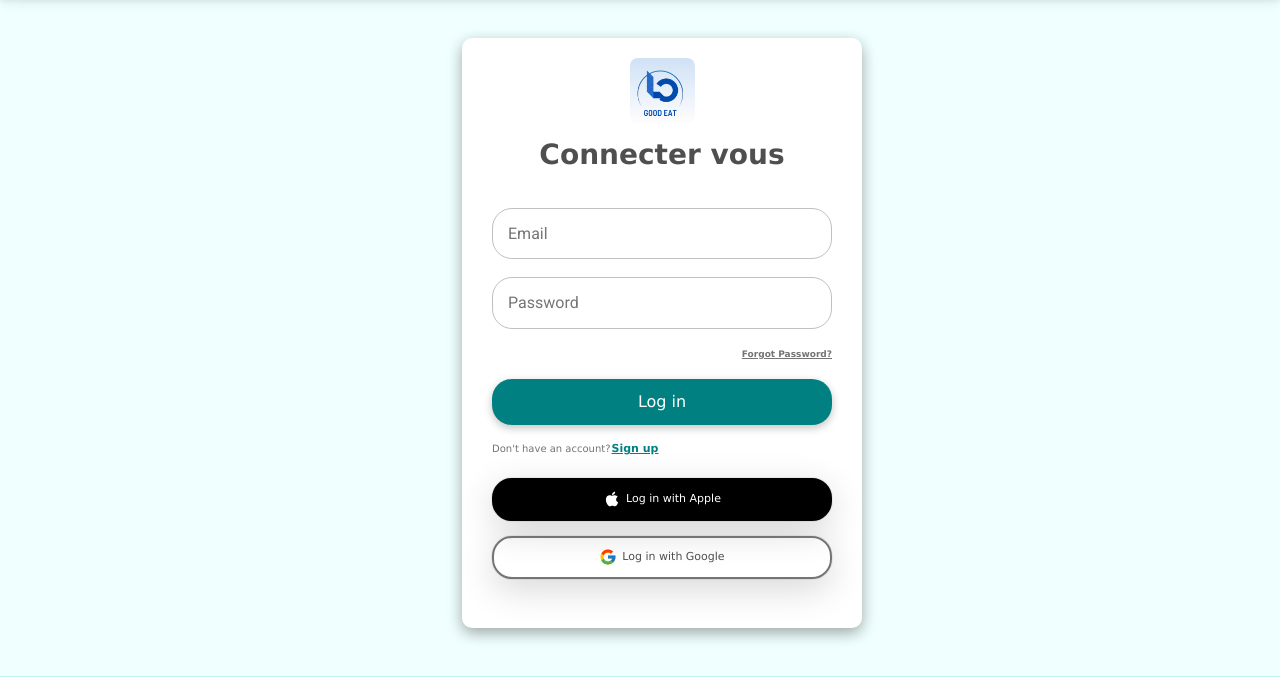
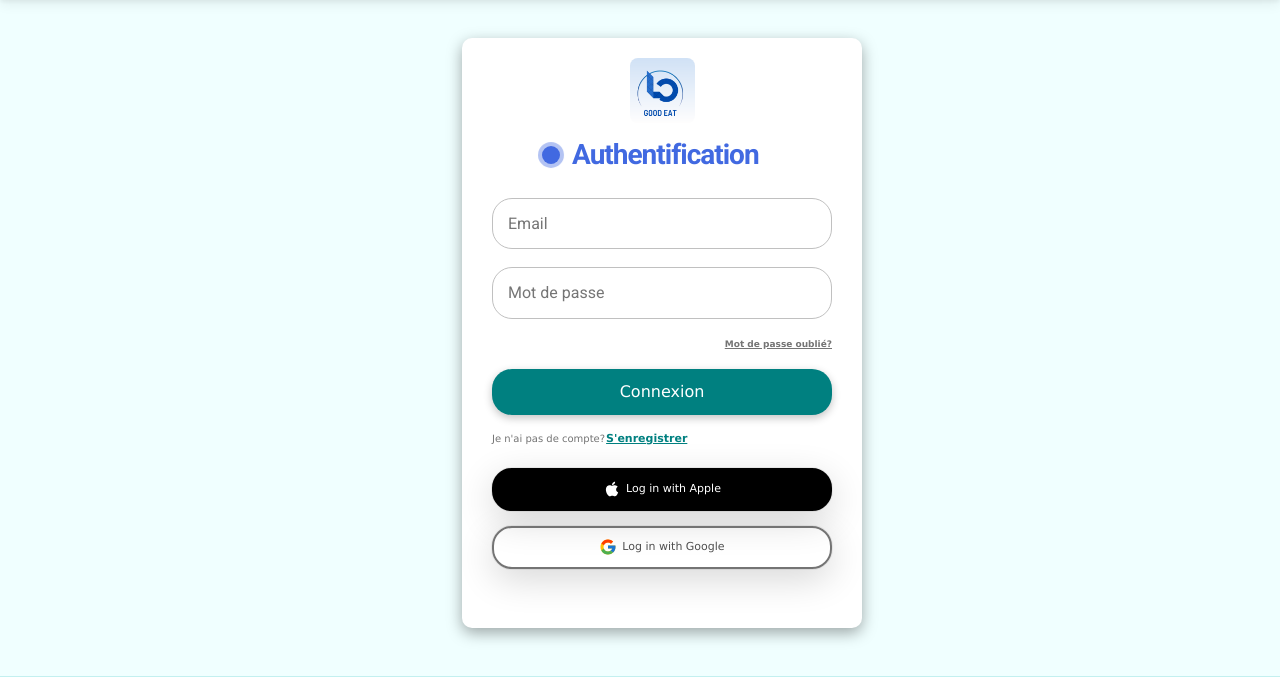
Before and after one commit to Stevy-aimery/GoodEat, a Django app: page /enregistrer/login in a window 1280 px wide. Shown: the part 92-769 px from the top of the page. Run offline with Django 5.2, Linux system fonts and the light colour scheme; some libraries are stand-ins or nearby versions.

Commit message:
adding the login file and improved registration

```diff
--- a/app_auth/templates/login.html
+++ b/app_auth/templates/login.html
@@ -12,18 +12,18 @@ endcomment %} {% block titlle %} connexion au site GoodEat {% endblock titlle %}
                 <img src="{% static "img/GoodEat_Mylogo.png" %}" alt="Logo" id='logo'
         loading="lazy"/>
             </div>
-                <p class="title">Connecter vous</p>
+                <p class="title">Authentification</p>
 
                 <form class="form">
                   <input type="email" class="input" placeholder="Email" />
-                  <input type="password" class="input" placeholder="Password" />
+                  <input type="password" class="input" placeholder="Mot de passe" />
                   <p class="page-link">
-                    <span class="page-link-label">Forgot Password?</span>
+                    <span class="page-link-label">Mot de passe oublié?</span>
                   </p>
-                  <button class="form-btn">Log in</button>
+                  <button class="form-btn">Connexion</button>
                 </form>
                 <p class="sign-up-label">
-                  Don't have an account?<span class="sign-up-link">Sign up</span>
+                  Je n'ai pas de compte?<span class="sign-up-link">S'enregistrer</span>
                 </p>
                 <div class="buttons-container">
                   <div class="apple-login-button">
--- a/my_blog/static/css/authen.css
+++ b/my_blog/static/css/authen.css
@@ -7,15 +7,49 @@
     box-sizing: border-box;
     padding: 20px 30px;
   }
+  .form-signup {
+    width: 400px;
+    height: 700px;
+  }
 
   .title {
     text-align: center;
-    font-family: "Lucida Sans", "Lucida Sans Regular", "Lucida Grande",
-          "Lucida Sans Unicode", Geneva, Verdana, sans-serif;
-    margin: 10px 0 30px 0;
+    margin: 10px 0 20px 50px;
     font-size: 28px;
     font-weight: 800;
-    /* text-transform: capitalize; */
+
+  }
+  .title {
+    font-size: 28px;
+    color: royalblue;
+    font-weight: 600;
+    letter-spacing: -1px;
+    position: relative;
+    display: flex;
+    align-items: center;
+    padding-left: 30px;
+  }
+
+  .title::before,.title::after {
+    position: absolute;
+    content: "";
+    height: 16px;
+    width: 16px;
+    border-radius: 50%;
+    left: 0px;
+    background-color: royalblue;
+  }
+
+  .title::before {
+    width: 18px;
+    height: 18px;
+    background-color: royalblue;
+  }
+
+  .title::after {
+    width: 18px;
+    height: 18px;
+    animation: pulse 1s linear infinite;
   }
 
   .form {
@@ -132,3 +166,15 @@
     font-size: 18px;
     margin-bottom: 1px;
   }
+
+  @keyframes pulse {
+    from {
+      transform: scale(0.9);
+      opacity: 1;
+    }
+
+    to {
+      transform: scale(1.8);
+      opacity: 0;
+    }
+  }
--- a/my_blog/templates/_head.html
+++ b/my_blog/templates/_head.html
@@ -20,4 +20,5 @@
     <!-- My style css -->
     <link rel="stylesheet" href="{% static 'css/style.css' %}" />
     <link rel="stylesheet" href="{% static 'css/authen.css' %}" />
+    {% comment %} <link rel="stylesheet" href="{% static 'css/inscription.css' %}" /> {% endcomment %}
   </head>
--- a/produitsAlimentaires/urls.py
+++ b/produitsAlimentaires/urls.py
@@ -24,7 +24,7 @@ urlpatterns = [
     path('admin/', admin.site.urls),
     path('', home, name="home"), #root for http://127.0.0.1:8000/
     path('contact/', contact, name="contact"),
-    path('Apropos/', Apropos, name="Apropos"),
+    path('apropos/', Apropos, name="Apropos"),
     path('authentification/', include("app_auth.urls")),
     path('enregistrer/', include("app_auth.urls")),
     path("produit/<int:id_produit>", detail, name="detail"),
```
Also changed, not shown: app_auth/templates/Sign-up.html (+8 -8 lines), my_blog/static/css/divers.css (added, +119 -0 lines).
